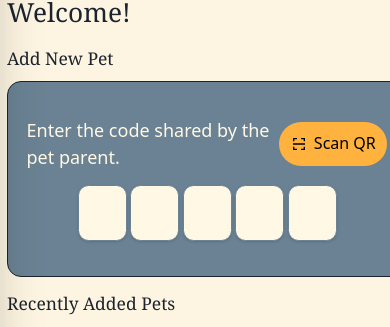
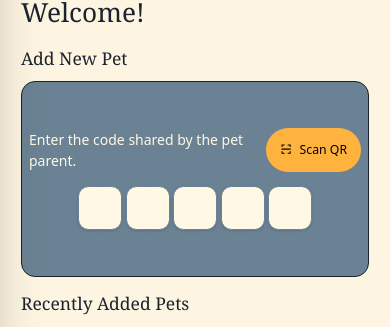
Before and after one commit to Confused-Careers/PetWell-Frontend, a React (Vite) app: page /business-home in a window 390 px wide. Shown: the part 140-467 px from the top of the page. Built offline with nearby package versions, Linux system fonts and the light colour scheme; no server answers; a web font is replaced by a local one.

Commit message:
business ui fixes

```diff
--- a/src/Components/BusinessComponents/AddNewPet.tsx
+++ b/src/Components/BusinessComponents/AddNewPet.tsx
@@ -76,14 +76,14 @@ const AddNewPet: React.FC = () => {
   };
 
   return (
-    <div className="bg-[#6A8293] border  rounded-2xl p-2 flex flex-col items-center w-full max-w-md min-w-[400px] h-[196px] justify-center">
-      <div className="flex flex-row items-center mb-4 w-[94%] justify-center">
-        <p className="text-[#FFF8E5] text-[18px] font-cabin font-[400] text-start flex-1 leading-normal">
+    <div className="bg-[#6A8293] border  rounded-2xl p-2 flex flex-col items-center w-full max-w-md sm:min-w-[400px] h-[196px] justify-center">
+      <div className="flex flex-row items-center mb-4 sm:w-[94%] justify-center">
+        <p className="text-[#FFF8E5] text-md font-cabin font-[400] text-start flex-1 leading-normal">
           Enter the code shared by the pet parent.
         </p>
         <button
-          className="w-[30%] bg-[#FFB23E] cursor-pointer
-         text-black flex items-center justify-center text-[16px] font-[500] px-2 rounded-[80px]"
+          className="bg-[#FFB23E] cursor-pointer
+         text-black flex items-center justify-center text-sm font-[500] px-4 rounded-[80px]"
           onClick={() => setIsScannerOpen(true)}
         >
           <RiQrScan2Line className="mr-2" /> Scan QR
@@ -96,7 +96,7 @@ const AddNewPet: React.FC = () => {
             type="text"
             maxLength={1}
             disabled={isSubmitting}
-            className="w-14 h-16 rounded-xl bg-[#FFF8E5] text-[var(--color-business-heading)] text-2xl font-cabin text-center focus:outline-none border border-[var(--color-business-blue,#6A8293)] shadow-sm"
+            className="w-10 h-12 rounded-xl bg-[#FFF8E5] text-[var(--color-business-heading)] text-2xl font-cabin text-center focus:outline-none border border-[var(--color-business-blue,#6A8293)] shadow-sm"
             value={code[i]}
             onChange={(e) => handleChange(e.target.value, i)}
             onKeyDown={(e) => handleKeyDown(e, i)}
--- a/src/Components/BusinessComponents/PetsUnderCare.tsx
+++ b/src/Components/BusinessComponents/PetsUnderCare.tsx
@@ -95,7 +95,7 @@ const PetsUnderCare: React.FC<PetsUnderCareProps> = ({ setCount }) => {
               >
                 <td className="py-2 px-1.5 flex items-center gap-3 text-center">
                   <img
-                    src={pet.document_url || "https://randomuser.me/api/portraits/med/animals/1.jpg"}
+                    src={pet.document_url || "https://place.dog/300/200"}
                     alt={pet.pet_name}
                     className="w-8 h-8 rounded-full object-cover border border-[var(--color-business-accent)]"
                   />
--- a/src/Components/BusinessComponents/RecentlyAddedPets.tsx
+++ b/src/Components/BusinessComponents/RecentlyAddedPets.tsx
@@ -64,7 +64,8 @@ const RecentlyAddedPets: React.FC<RecentlyAddedPetsProps> = ({ setCount }) => {
               <div key={pet.id} className="border rounded-2xl p-4 min-w-[340px] max-w-[340px] h-[170px] flex flex-col justify-between shadow-sm" style={{ backgroundColor: "#ABA75C80" }}>
                 <div className="flex flex-row justify-between items-start mb-2">
                   <div className="flex items-center gap-3">
-                    <img src={pet.image || "https://randomuser.me/api/portraits/med/animals/1.jpg"} alt={pet.pet_name} className="w-12 h-12 rounded-full object-cover border-2 border-[var(--color-business-accent)]" />
+
+                    <img src={pet.image || "https://place.dog/300/200"} alt={pet.pet_name} className="w-12 h-12 rounded-full object-cover border-2 border-[var(--color-business-accent)]" />
                     <span className="text-[var(--color-business-heading)] font-cabin font-bold text-lg ml-1">{pet.pet_name}</span>
                   </div>
                   <div className="flex flex-col">
--- a/src/Pages/Business/BusinessHome/BusinessHomePage.tsx
+++ b/src/Pages/Business/BusinessHome/BusinessHomePage.tsx
@@ -12,7 +12,7 @@ const BusinessHomePage: React.FC = () => {
   return (
     <div className="min-h-screen w-full bg-[var(--color-card)] text-[var(--color-text)] font-sans">
       <BusinessNavbar />
-      <main className="flex flex-col items-center w-full px-2 pt-6 sm:px-4 md:px-8 max-w-7xl mx-auto">
+      <main className="flex flex-col items-center w-full p-6 md:px-8 max-w-7xl mx-auto">
         {/* Welcome Header */}
         <div className="w-full flex flex-col items-start mt-3 mb-3">
           <p className="text-3xl sm:text-4xl font-lighter flex items-center gap-3 font-serif mb-2">
--- a/src/Pages/Business/Records/PetRecords.tsx
+++ b/src/Pages/Business/Records/PetRecords.tsx
@@ -201,7 +201,7 @@ const PetRecords = () => {
                     >
                       <td className="py-3 px-4 flex items-center gap-3">
                         <img
-                          src={pet.pet_image || "https://randomuser.me/api/portraits/med/animals/1.jpg"}
+                          src={pet.pet_image || "https://place.dog/300/200"}
                           alt={pet.pet_name}
                           className="w-8 h-8 rounded-full object-cover border border-[var(--color-business-accent)]"
                         />
```
